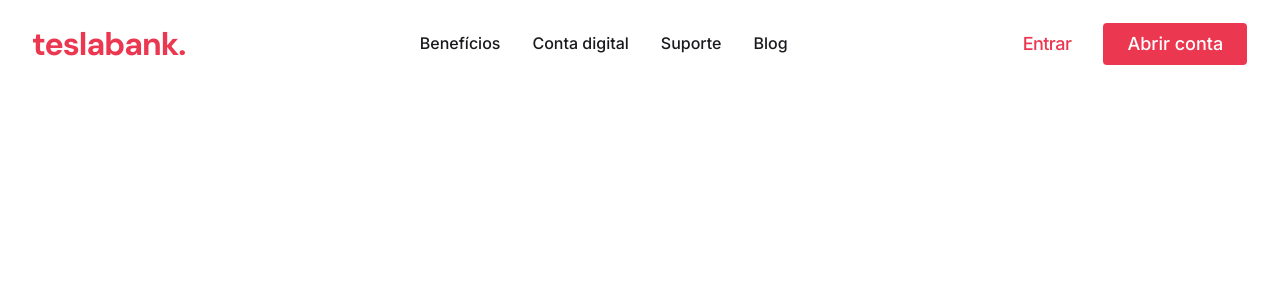
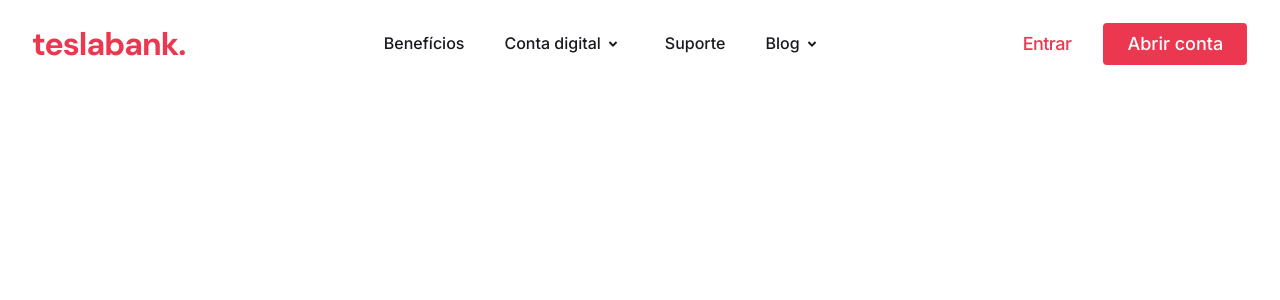
Before and after one commit to Vitor-Linaris/tesla-bank, a React (Vite) app: page / in a window 1280 px wide. Shown: the top 300 px of the page. Built offline with nearby package versions, Linux system fonts and the light colour scheme.

Commit message:
feat: add icon our header component

```diff
--- a/src/components/Header/Header.component.tsx
+++ b/src/components/Header/Header.component.tsx
@@ -9,6 +9,8 @@ import {
   HeaderTitle
 } from './Header.styles'
 
+import arrowDropDown from '../../assets/arrow-drop-down-line.svg'
+
 const Header = () => {
   return (
     <>
@@ -19,13 +21,19 @@ const Header = () => {
             <HeaderItemLink>Benefícios</HeaderItemLink>
           </HeaderItem>
           <HeaderItem>
-            <HeaderItemLink>Conta digital</HeaderItemLink>
+            <HeaderItemLink>
+              Conta digital
+              <img src={arrowDropDown} alt='Icon arrow drop down' />
+            </HeaderItemLink>
           </HeaderItem>
           <HeaderItem>
             <HeaderItemLink>Suporte</HeaderItemLink>
           </HeaderItem>
           <HeaderItem>
-            <HeaderItemLink>Blog</HeaderItemLink>
+            <HeaderItemLink>
+              Blog
+              <img src={arrowDropDown} alt='Icon arrow drop down' />
+            </HeaderItemLink>
           </HeaderItem>
         </HeaderItems>
         <HeaderButtons>
--- a/src/components/Header/Header.styles.ts
+++ b/src/components/Header/Header.styles.ts
@@ -30,11 +30,19 @@ export const HeaderItems = styled.ul`
 `
 
 export const HeaderItem = styled.li`
+  cursor: pointer;
+  border-radius: 6px;
   list-style: none;
-  padding: 8px;
+  padding: 8px 12px;
+  transition: all 0.4s;
+
+  &:hover {
+    background-color: #f9f9f9;
+  }
 `
 
 export const HeaderItemLink = styled.a`
+  display: flex;
   color: ${Colors.neutra.dark};
   font-size: 16px;
   font-weight: 500;
```
Also changed, not shown: src/assets/arrow-drop-down-line.svg (added).
